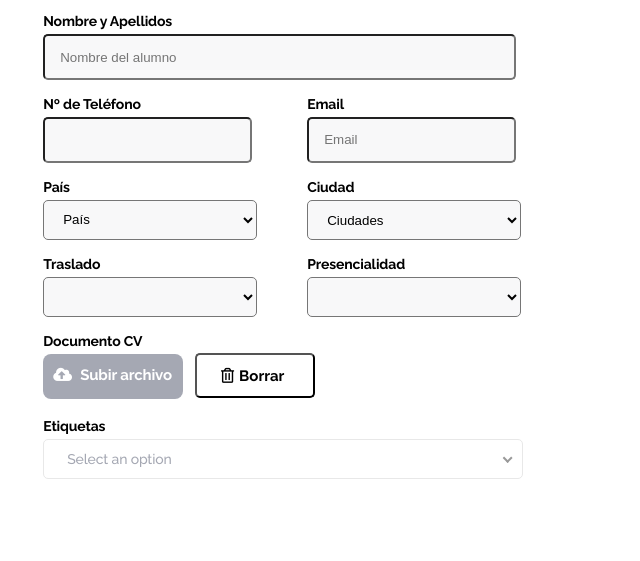
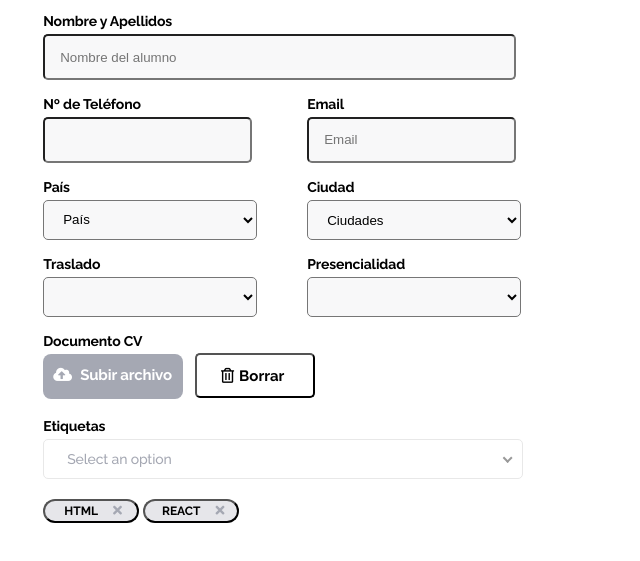
Before and after one commit to VirginiaMo/Ejercicio6, a plain HTML site: page index.html in a window 1280 px wide. Shown: the part 173-734 px from the top of the page, without its empty margins (0-640 px from the left). Drawn offline with Linux system fonts and the light colour scheme.

Commit message:
Funcionalidad en las etiquetas

```diff
--- a/index.html
+++ b/index.html
@@ -69,6 +69,10 @@
                 <option value="4">React</option>
                 <option value="5">Node js</option>
               </select>
+              <div>
+                <button onclick="remove(this)" class="btn btn-primary">HTML<i class="fas fa-times" style="cursor: pointer;"></i></button>
+                <button onclick="remove(this)" class="btn btn-primary">REACT<i class="fas fa-times" style="cursor: pointer;"></i></button>
+            </div>
         </div>
     </form>
     <script src="scripts/nice-select2/js/nice-select2.js"></script>
--- a/style.css
+++ b/style.css
@@ -177,3 +177,25 @@ select{
     font-size: 14px;
     line-height: 160%;
 }
+.fa-times{
+    color: #A5A8B3;
+  font-size: 13px;
+  margin-left: 15px;
+
+}
+.btn-primary{
+    background: #E6E6EA;
+border-radius: 20px;
+color:black;
+padding: 3px 6px 3px 10px;
+width: 96px;
+height: 24px;
+font-family: Raleway;
+font-style: normal;
+font-weight: 600;
+font-size: 12px;
+line-height: 14px;
+margin-top: 20px;
+
+
+}
```
